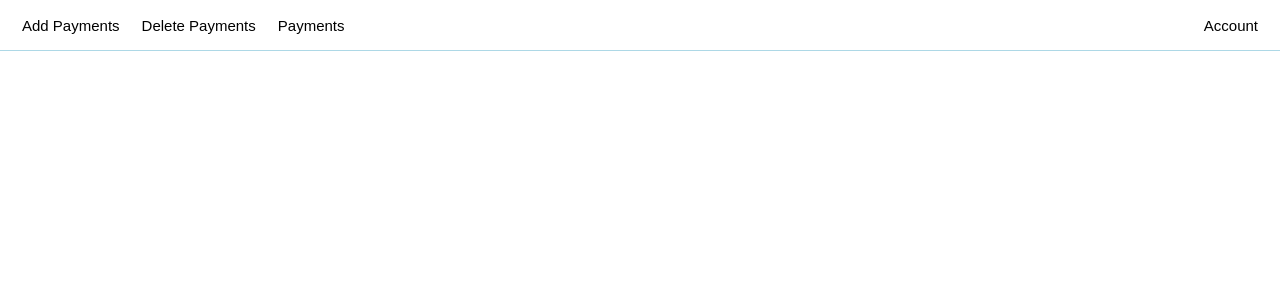
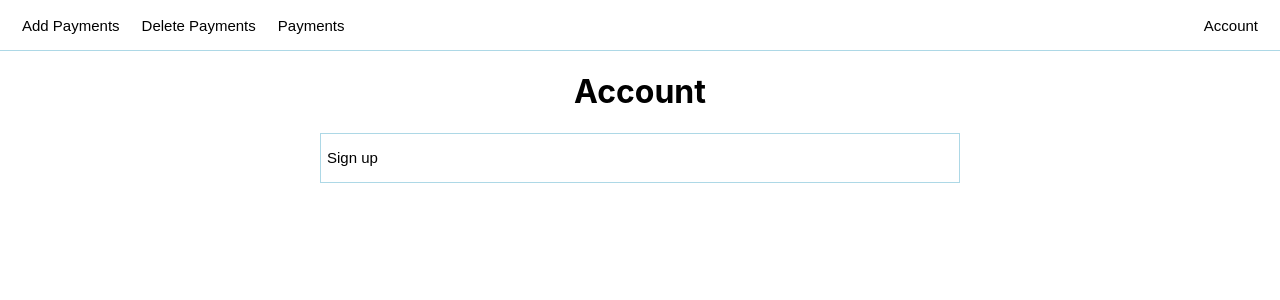
Before and after one commit to jaromaster/finance-client, a React (Create React App) app in the folder client/: page /account in a window 1280 px wide. Shown: the top 300 px of the page. Built offline with nearby package versions, Linux system fonts and the light colour scheme.

Commit message:
Account tab: started Collapse.tsx, Signup.tsx

```diff
--- a/client/src/App.css
+++ b/client/src/App.css
@@ -3,6 +3,5 @@
 }
 
 .App-header {
-
   border-bottom: 1px solid lightblue;
 }
--- a/client/src/App.tsx
+++ b/client/src/App.tsx
@@ -1,11 +1,13 @@
 import React from 'react';
 import { BrowserRouter, Routes, Route } from 'react-router-dom';
-import logo from './logo.svg';
 import './App.css';
 
 // components
 import Tabs from './components/tabs/Tabs';
 import Welcome from './components/welcome/Welcome';
+import Account from './components/account/Account';
+
+
 
 // App contains all components: signup/login/delete user, add payment, delete payment, get/filter payments
 function App() {
@@ -26,7 +28,7 @@ function App() {
           <Route path="/addpayments" /> {/* add new payments */}
           <Route path="/delpayments" /> {/* delete payments */}
           <Route path="/payments" /> {/* get and filter payments */}
-          <Route path="/account" /> {/* signup, login, delete user (account settings) */}
+          <Route path="/account" element={<Account />}/> {/* signup, login, delete user (account settings) */}
 
         </Routes>
       </BrowserRouter>
--- /dev/null
+++ b/client/src/components/account/Account.tsx
@@ -0,0 +1,28 @@
+import React from "react";
+import Collapse from "./Collapse";
+import Signup from "./Signup";
+
+
+/**
+ * Account is used for: sign up, login, deletion of user
+ */
+const Account = () => {
+    return (
+        <div className="Account">
+            <h1>Account</h1>
+
+            {/* handle sign up */}
+            <Collapse title="Sign up">
+                <Signup />
+            </Collapse>
+
+
+            {/* handle login */}
+            {/* handle user deletion */}
+
+
+        </div>
+    )
+}
+
+export default Account;
--- /dev/null
+++ b/client/src/components/account/Collapse.css
@@ -0,0 +1,22 @@
+/* style whole div containing button and content */
+.Collapse {
+    width: 100%;
+}
+
+
+/* style button */
+.Collapse-Button {
+    border: 1px solid lightblue;
+    background-color: white;
+    width: 50%;
+    height: 50px;
+    font-size: 15px;
+    text-align: left;
+}
+
+
+/* Hover */
+.Collapse-Button:hover {
+    border-bottom: 5px solid rgb(201, 241, 248); /* underline selected tab */
+    cursor: pointer;
+}
--- /dev/null
+++ b/client/src/components/account/Collapse.tsx
@@ -0,0 +1,37 @@
+import React, { useState } from "react";
+import "./Collapse.css";
+
+
+/**
+ * Collapse stores content, which is passed as children to make it collapseable
+ */
+const Collapse = (props: any) => {
+    // state to toggle if content should be hidden
+    const [hidden, setHidden] = useState(true);
+
+    // on every click (button): toggle if content should be visible
+    const toggle_visible = () => {
+        setHidden(!hidden); // reverse: true->false, false->true
+    }
+
+    // content is hidden
+    if (hidden){
+        return (
+            <div className="Collapse">
+                <button className="Collapse-Button" onClick={(e)=> toggle_visible()}>{props.title}</button>
+            </div>
+        )
+    }
+
+    // content is shown
+    return (
+        <div className="Collapse">
+            <button className="Collapse-Button" onClick={(e)=> toggle_visible()}>{props.title}</button>
+            <div className="Collapse-Content">
+                {props.children}
+            </div>
+        </div>
+    )
+}
+
+export default Collapse;
--- /dev/null
+++ b/client/src/components/account/Signup.css
@@ -0,0 +1,18 @@
+/* style whole div */
+.Signup {
+    margin-top: 10px;
+}
+
+
+/* style table containing form input field */
+.Signup-Form-Table {
+    margin-left: auto;
+    margin-right: auto;
+    text-align: left;
+}
+
+
+/* style submit button */
+.Signup-Submit-Button {
+    float: right;
+}
--- /dev/null
+++ b/client/src/components/account/Signup.tsx
@@ -0,0 +1,47 @@
+import React, { MouseEvent } from "react";
+import "./Signup.css";
+
+/**
+ * Signup is used for signing in new users
+ */
+const Signup = () => {
+
+    // on submit
+    const handle_submit = (e: MouseEvent)=>{
+        e.preventDefault();
+
+        // get data of input fields
+        // check if passwords are same
+        // send to server
+        // handle error (e.g. user exists)
+    }
+
+
+    return (
+        <div className="Signup">
+            <form>
+                <table className="Signup-Form-Table">
+                    <tr>
+                        <th><label>Username</label></th>
+                        <th><input type="text"></input></th>
+                    </tr>
+                    <tr>
+                        <th><label>Password</label></th>
+                        <th><input type="password"></input></th>
+                    </tr>
+                    <tr>
+                        <th><label>Repeat Password</label></th>
+                        <th><input type="text"></input></th>
+                    </tr>
+                    <tr>
+                        <th></th>
+                        <th><button type="submit" className="Signup-Submit-Button" onClick={(e)=>handle_submit(e)}>Sign up</button></th>
+                    </tr>
+                </table>
+
+            </form>
+        </div>
+    )
+}
+
+export default Signup;
```
